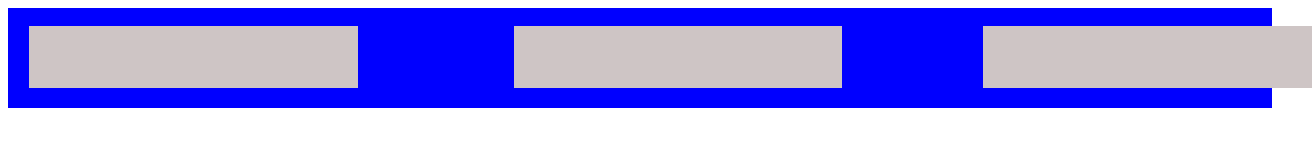
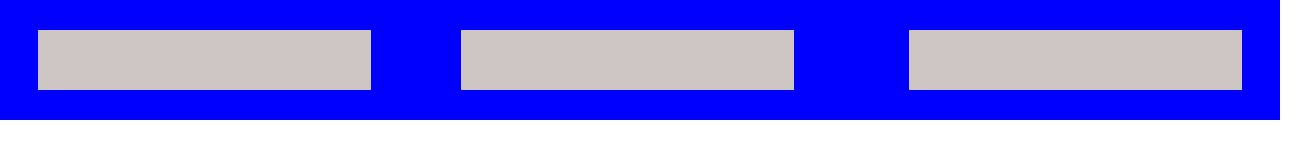
Before and after one commit to RawBeholder/Task-2, a plain HTML site: page index.html in a window 1280 px wide. Shown: the whole page, 1312 px wide, since content can reach past the window. Drawn offline with Linux system fonts and the light colour scheme.

Commit message:
fixed issues

```diff
--- a/index.html
+++ b/index.html
@@ -1,40 +1,48 @@
 <!DOCTYPE html>
 <html lang="en">
+
 <head>
     <meta charset="UTF-8">
     <meta http-equiv="X-UA-Compatible" content="IE=edge">
     <meta name="viewport" content="width=device-width, initial-scale=1.0">
     <title>Assignment 2</title>
     <style>
-        .container{
-            height:100px;
-            width:100%;
+       .container {
             background-color: blue;
+            height:15%;
+            width: 100%;
+            position: absolute;
+            top: 0;
+            left:0;
+            min-height: 5%;
+            min-width: 33%;
         }
         .box{
             display: inline-block;
-            height:62px;
+            height:50%;
             width:26%;
             background-color: rgb(206, 197, 197);
+            min-height: 17%;
+            min-width: 9%;
         }
         #box1{
-            position:relative;
-            top:18px;
-            left:21px;
-
+            position:absolute;
+            left: 3%;
+            top: 25%;
         }
         #box2{
-            position:relative;
-            top:18px;
-            left:173px;
+          position:absolute;
+          left: 36%;
+          top: 25%;
         }
         #box3{
-            position:relative;
-            top:18px;
-            left:310px;
+            position:absolute;
+            right: 3%;
+            top: 25%;
         }
     </style>
 </head>
+
 <body>
     <div class="container">
         <div class="box" id="box1"></div>
@@ -42,4 +50,5 @@
         <div class="box" id="box3"></div>
     </div>
 </body>
+
 </html>
```
